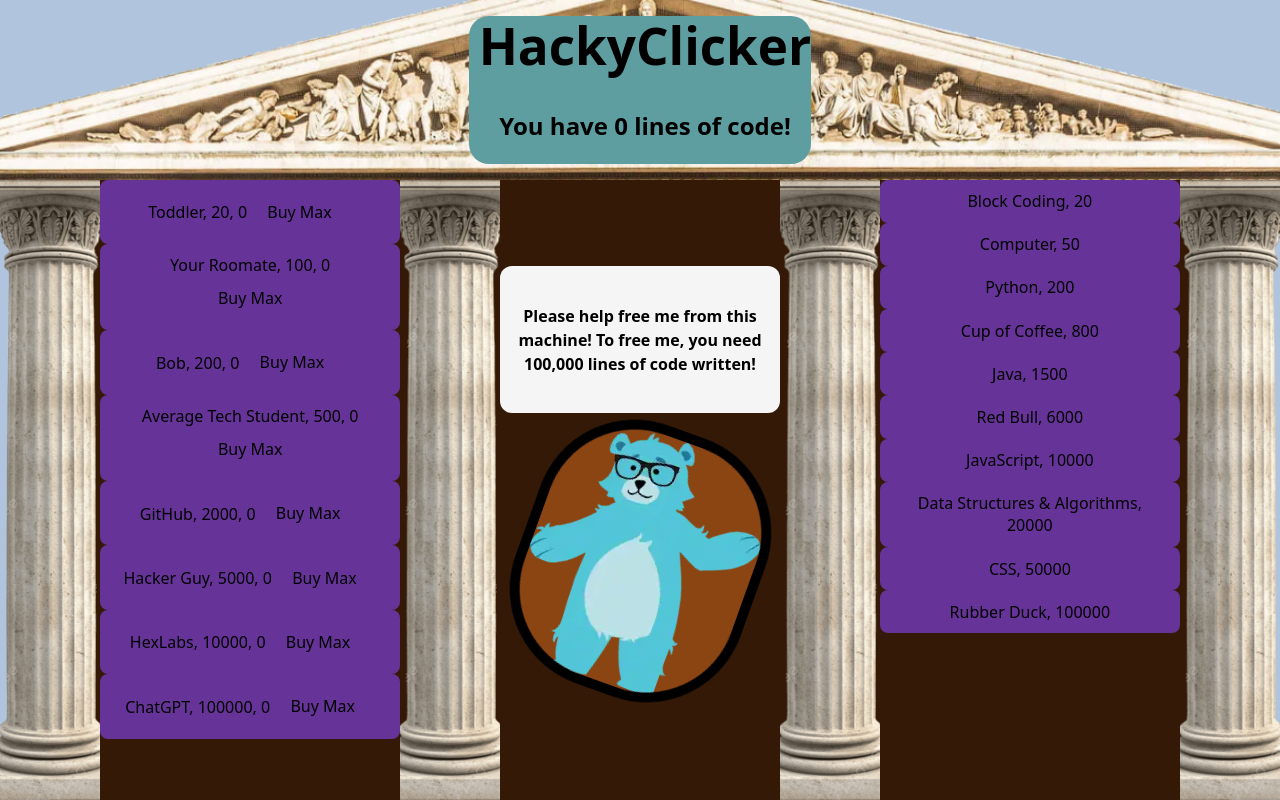
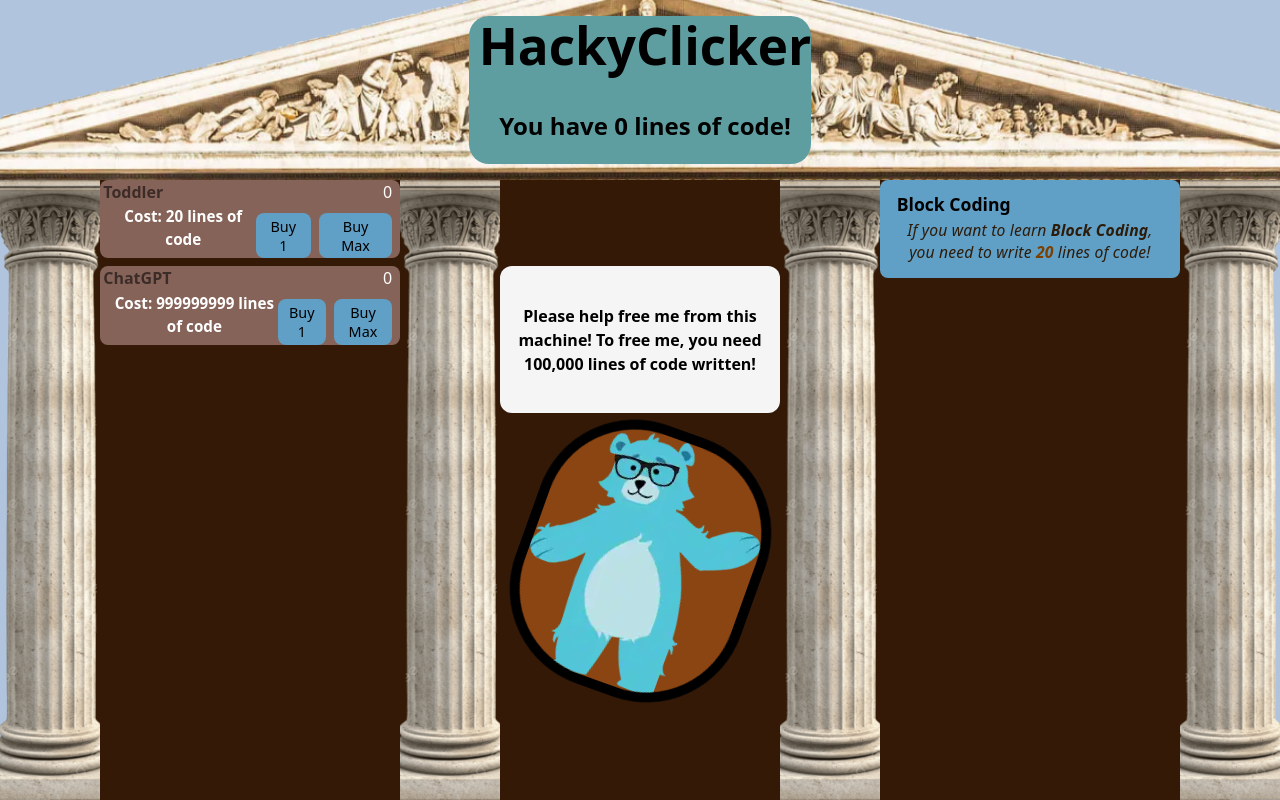
Before and after one commit to jwatkins74/HackyClicker, a React (Vite) app in the folder hackyclicker/: page / in a window 1280 px wide. Built offline with nearby package versions, Linux system fonts and the light colour scheme.

Commit message:
Buttons all UI good awesome

```diff
--- a/hackyclicker/src/App.css
+++ b/hackyclicker/src/App.css
@@ -1,3 +1,58 @@
+.upgrade-desc {
+  display: block;
+  font-size: 0.98em;
+  color: #2d1c0a;
+  font-style: italic;
+  margin-top: 0.2em;
+  margin-bottom: 0.2em;
+  letter-spacing: 0.01em;
+}
+.tower-buy-row {
+  display: flex;
+  flex-direction: row;
+  gap: 0.5em;
+  margin-top: 0.3em;
+}
+.tower-row {
+  display: flex;
+  justify-content: space-between;
+  align-items: flex-start;
+  width: 100%;
+  margin-bottom: 0.5em;
+  background: rgba(255, 208, 208, 0.404);
+  border-radius: 8px;
+}
+.tower-meta {
+  display: flex;
+  flex-direction: column;
+  align-items: flex-start;
+  color: #0000008c;
+  font-weight: bold;
+  margin-left: 0.2em;
+}
+.tower-amount {
+  display: flex;
+  flex-direction: column;
+  color: #ffffff;
+  align-items: flex-end;
+  margin-right: 0.5em;
+}
+.tower-cost {
+  font-size: 0.95em;
+  color: #ffffff;
+  margin-top: 0.1em;
+  margin-left: 0.5em;
+}
+.tower-buymax {
+  margin-top: 0.3em;
+  font-size: 0.9em;
+  padding: 0.2em 0.7em;
+}
+.tower-buy1 {
+  margin-top: 0.3em;
+  font-size: 0.9em;
+  padding: 0.2em 0.7em;
+}
 .intro-message {
   position: sticky;
   text-align: center;
@@ -50,7 +105,7 @@
 }
 
 button {
-  background-color: rebeccapurple;
+  background-color: rgb(96, 159, 198);
 }
 
 #bearButton {
--- a/hackyclicker/src/App.jsx
+++ b/hackyclicker/src/App.jsx
@@ -44,18 +44,40 @@ function App() {
       <div id = "container">
         <div id ="col1">
           </div>
-        <div id = "col2">
+        <div id="col2">
           {towers
             .filter((tower) => points >= (tower.getViewCost()))
             .map((tower) => (
-                <button key={tower.name} onClick={() => appLogic.buyTower(tower.name, setPoints, setTowers)}>
-                  {tower.name}, {tower.getCost()}, {tower.getAmount()}
-                  <button onClick={() => {
-                    let boolflag = true
-                    while(boolflag){
-                      boolflag = appLogic.buyTower(tower.name, setPoints, setTowers) }
-                    }}>Buy Max</button>
+              <div className="tower-row" key={tower.name}>
+                <div className="tower-meta">
+                  <span>{tower.name}</span>
+                  <span className="tower-cost">Cost: {tower.getCost()} lines of code</span>
+                </div>
+                <div className="tower-amount">
+                  <span>{tower.getAmount()}</span>
+                  <div className="tower-buy-row">
+                    <button
+                      className="tower-buy1"
+                      onClick={() => {
+                        appLogic.buyTower(tower.name, setPoints, setTowers);
+                      }}
+                    >
+                      Buy 1
                     </button>
+                    <button
+                      className="tower-buymax"
+                      onClick={() => {
+                        let boolflag = true;
+                        while (boolflag) {
+                          boolflag = appLogic.buyTower(tower.name, setPoints, setTowers);
+                        }
+                      }}
+                    >
+                      Buy Max
+                    </button>
+                  </div>
+                </div>
+              </div>
             ))}
         </div>
         <div id ="col3">
@@ -76,12 +98,19 @@ function App() {
         </div>
         <div id ="col5">
         </div>
-        <div id = "col6">
+        <div id="col6">
           {upgrades
             .filter((upgrade) => points >= (upgrade.getViewCost()))
             .map((upgrade) => (
-                <button key={upgrade.name} onClick={() => appLogic.applyUpgrade(upgrade.name, setPoints, setUpgrades)}>
-                  {upgrade.name}, {upgrade.getCost()}
+              <button
+                key={upgrade.name}
+                onClick={() => appLogic.applyUpgrade(upgrade.name, setPoints, setUpgrades)}
+                style={{ display: 'flex', flexDirection: 'column', alignItems: 'flex-start', marginBottom: '0.7em', padding: '0.7em 1em' }}
+              >
+                <span style={{ fontWeight: 'bold', fontSize: '1.1em' }}>{upgrade.name}</span>
+                <span className="upgrade-desc">
+                  If you want to learn <b>{upgrade.name}</b>, you need to write <span style={{ color: '#7b3f00', fontWeight: 600 }}>{upgrade.getCost()}</span> lines of code!
+                </span>
               </button>
             ))}
         </div>
--- a/hackyclicker/src/progressionData.js
+++ b/hackyclicker/src/progressionData.js
@@ -3,27 +3,27 @@
 
 export const upgrades = [
     { name: "Block Coding", multValue: 2, cost: 20, viewCost: 0 },
-    { name: "Computer", multValue: 2, cost: 50, viewCost: 0 },
-    { name: "Python", multValue: 2, cost: 200, viewCost: 0 },
-    { name: "Cup of Coffee", multValue: 3, cost: 800, viewCost: 0 },
-    { name: "Java", multValue: 3, cost: 1500, viewCost: 0 },
-    { name: "Red Bull", multValue: 3, cost: 6000, viewCost: 0 },
-    { name: "JavaScript", multValue: 3, cost: 10000, viewCost: 0 },
-    { name: "Data Structures & Algorithms", multValue: 3, cost: 20000, viewCost: 0 },
-    { name: "CSS", multValue: 3, cost: 50000, viewCost: 0 },
-    { name: "Rubber Duck", multValue: 10, cost: 100000, viewCost: 0 },
+    { name: "Computer", multValue: 2, cost: 70, viewCost: 10 },
+    { name: "Python", multValue: 2, cost: 200, viewCost: 60},
+    { name: "Cup of Coffee", multValue: 3, cost: 800, viewCost: 200 },
+    { name: "Java", multValue: 3, cost: 1500, viewCost: 500 },
+    { name: "Red Bull", multValue: 3, cost: 6000, viewCost: 1000 },
+    { name: "JavaScript", multValue: 3, cost: 10000, viewCost: 5000 },
+    { name: "Data Structures & Algorithms", multValue: 3, cost: 20000, viewCost: 9000 },
+    { name: "CSS", multValue: 3, cost: 50000, viewCost: 20000 },
+    { name: "Rubber Duck", multValue: 10, cost: 100000, viewCost: 50000 },
 
     // Add more upgrades here
 ];
 
 export const towers = [
   { name: "Toddler", dps: 1, cost: 20, viewCost: 0 },
-  { name: "Your Roomate", dps: 5, cost: 100, viewCost: 0 },
-  { name: "Bob", dps: 10, cost: 200, viewCost: 0 },
-  { name: "Average Tech Student", dps: 20, cost: 500, viewCost: 0 },
-  { name: "GitHub", dps: 50, cost: 2000, viewCost: 0 },
-  { name: "Hacker Guy", dps: 100, cost: 5000, viewCost: 0 },
-  { name: "HexLabs", dps: 500, cost: 10000, viewCost: 0 },
-  { name: "ChatGPT", dps: 10000, cost: 100000, viewCost: 0 },
+  { name: "Your Roomate", dps: 5, cost: 100, viewCost: 10},
+  { name: "Bob", dps: 10, cost: 200, viewCost: 90 },
+  { name: "Average Tech Student", dps: 20, cost: 500, viewCost: 150 },
+  { name: "GitHub", dps: 50, cost: 2000, viewCost: 400},
+  { name: "Hacker Guy", dps: 100, cost: 5000, viewCost: 2000 },
+  { name: "HexLabs", dps: 500, cost: 10000, viewCost: 4000 },
+  { name: "ChatGPT", dps: 9999999, cost: 999999999, viewCost: 0 },
   // Add more towers here
 ];
```
Lines whose indentation alone changed are shown as unchanged.
